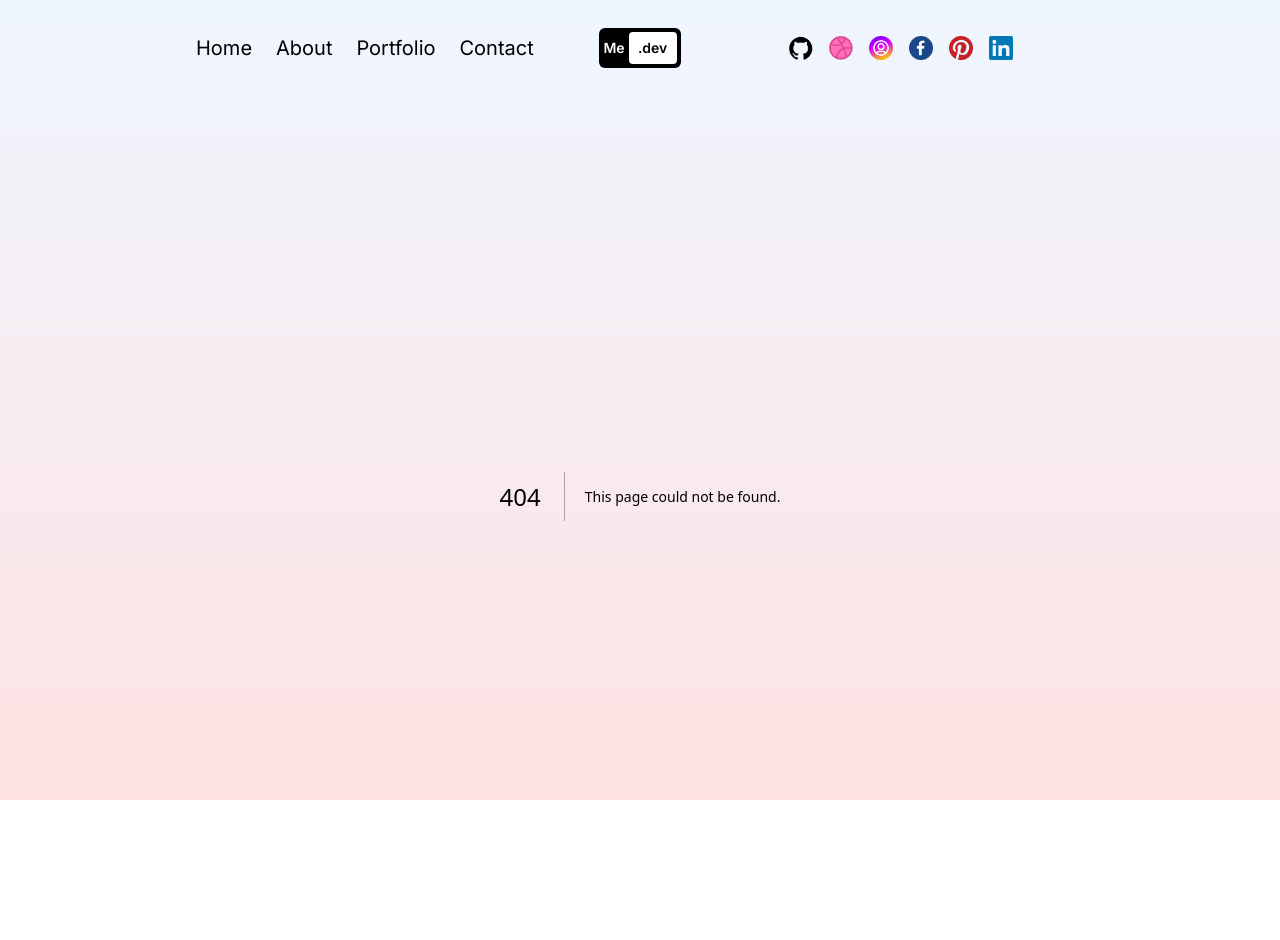
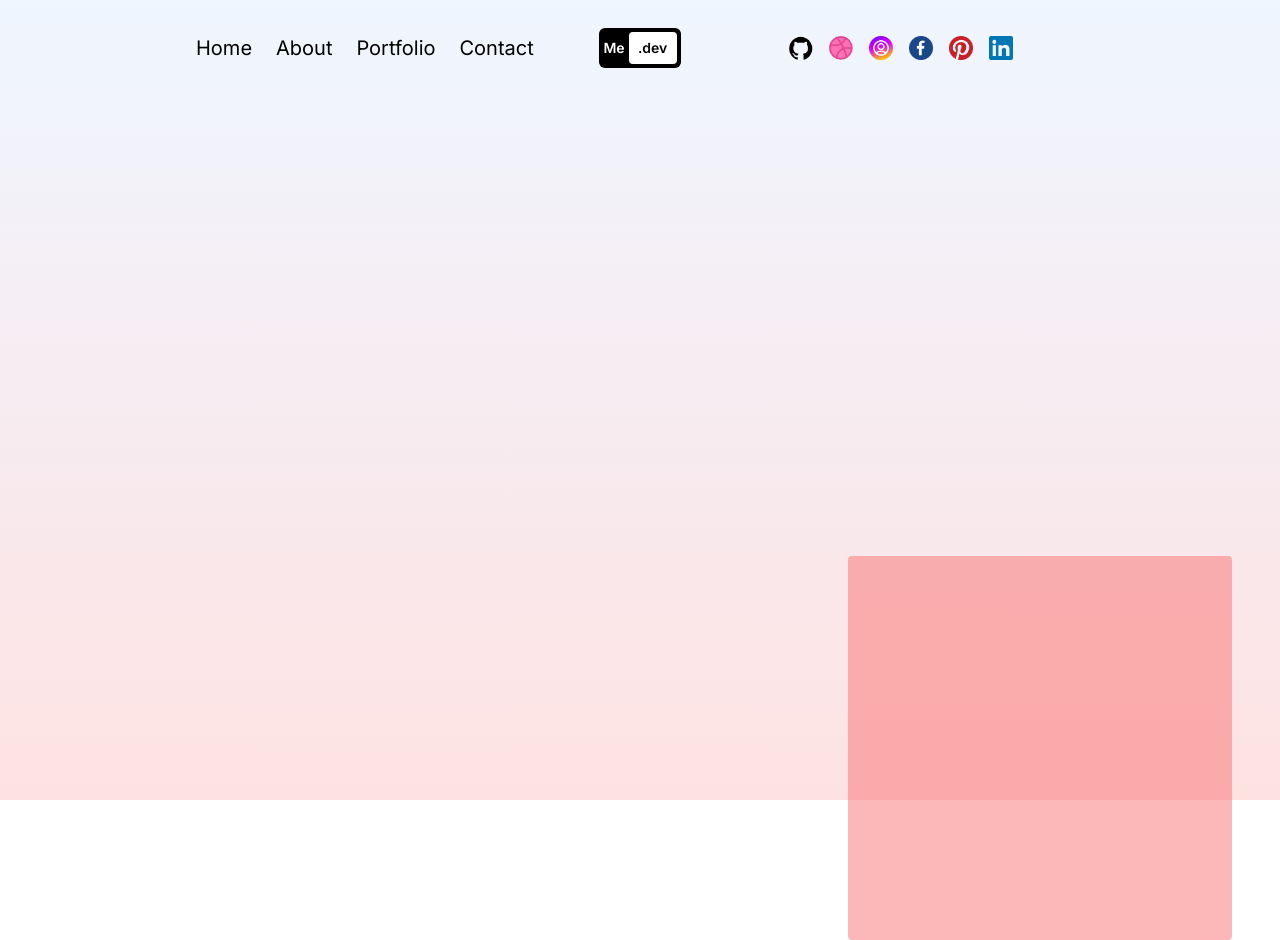
Before and after one commit to NNaumenko83/portfolio, a Next.js app: page /testanimation in a window 1280 px wide. Before the commit this address had no page. Before the commit the page ends 896 px from the top, so only its background shows below. Built offline with nearby package versions, Linux system fonts and the light colour scheme.

Commit message:
ADD: framer-motion

```diff
--- a/src/app/page.js
+++ b/src/app/page.js
@@ -2,26 +2,26 @@ import Image from 'next/image';
 
 export default function Homepage() {
     return (
-        <div className="h-full flex flex-col px-4 sm:px-8 md:px-12 lg:px-20 xl:px-48 ">
+        <div className="flex flex-col h-full px-4 lg:flex-row sm:px-8 md:px-12 lg:px-20 xl:px-48 ">
             {/* IMAGE CONTAINER */}
-            <div className="h-1/2 relative">
+            <div className="relative lg:h-full lg:w-1/2 h-1/2">
                 <Image src="/hero.png" alt="" fill className="object-contain" />
             </div>
             {/* TEXT CONTAINER */}
-            <div className="h-1/2 flex flex-col gap-8 items-center justify-center">
-                <h1 className="text-4xl font-bold">
+            <div className="flex flex-col items-center justify-center gap-8 h-1/2 lg:h-full lg:w-1/2">
+                <h1 className="text-4xl font-bold md:text-6xl">
                     Crafting Digital Experiences, Designing Tomorrow.
                 </h1>
                 {/* DESCRIPTION */}
-                <p className="">
+                <p className="md:text-xl">
                     Welcome to my digital canvas, where innovation and
                     creativity converge. With a keen eye for aesthetics and a
                     mastery of code, my portfolio showcases a diverse collection
                     of projects that reflect my commitment to excellence.
                 </p>
                 {/* BUTTONS */}
-                <div className=" flex gap-4">
-                    <button className="p-4 rounded-lg ring ring-black bg-black text-white">
+                <div className="flex w-full gap-4">
+                    <button className="p-4 text-white bg-black rounded-lg ring ring-black">
                         View My Work
                     </button>
                     <button className="p-4 rounded-lg ring ring-black">
--- /dev/null
+++ b/src/app/testanimation/page.jsx
@@ -0,0 +1,28 @@
+'use client';
+
+import { motion } from 'framer-motion';
+import React from 'react';
+
+const TestPage = () => {
+    const variants = {
+        variant1: {
+            x: 400,
+            y: 300,
+            opacity: 0.5,
+            transition: { duration: 3 },
+        },
+        variant2: { x: 100, y: -300, rotation: 90 },
+    };
+
+    return (
+        <div className="flex items-center justify-center h-full">
+            <motion.div
+                className="bg-red-400 rounded w-96 h-96"
+                variants={variants}
+                animate="variant1"
+            ></motion.div>
+        </div>
+    );
+};
+
+export default TestPage;
```
Also changed, not shown: package.json (+6 -5 lines), 1 other file (tests, documents, lock files or other folders).
